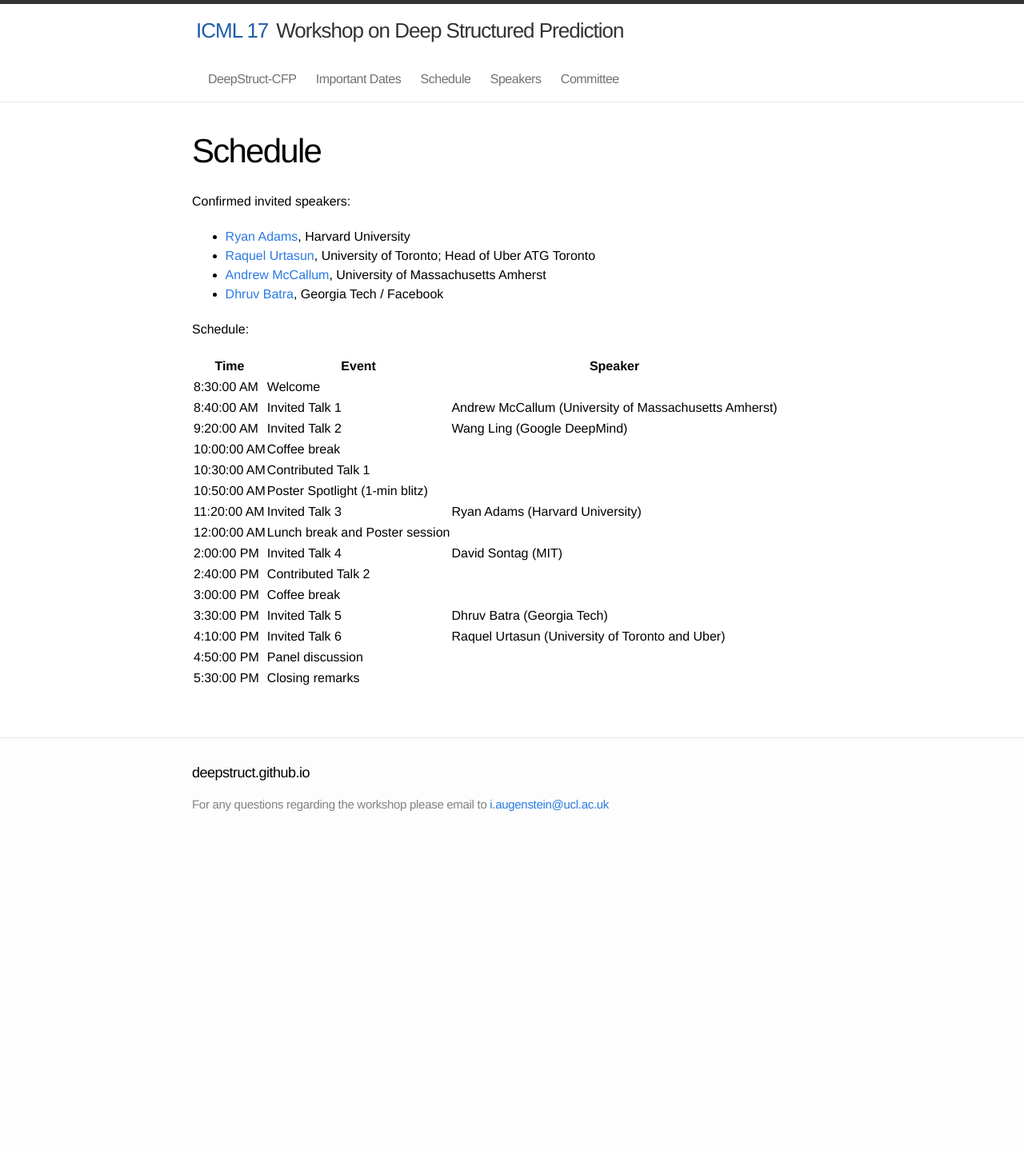
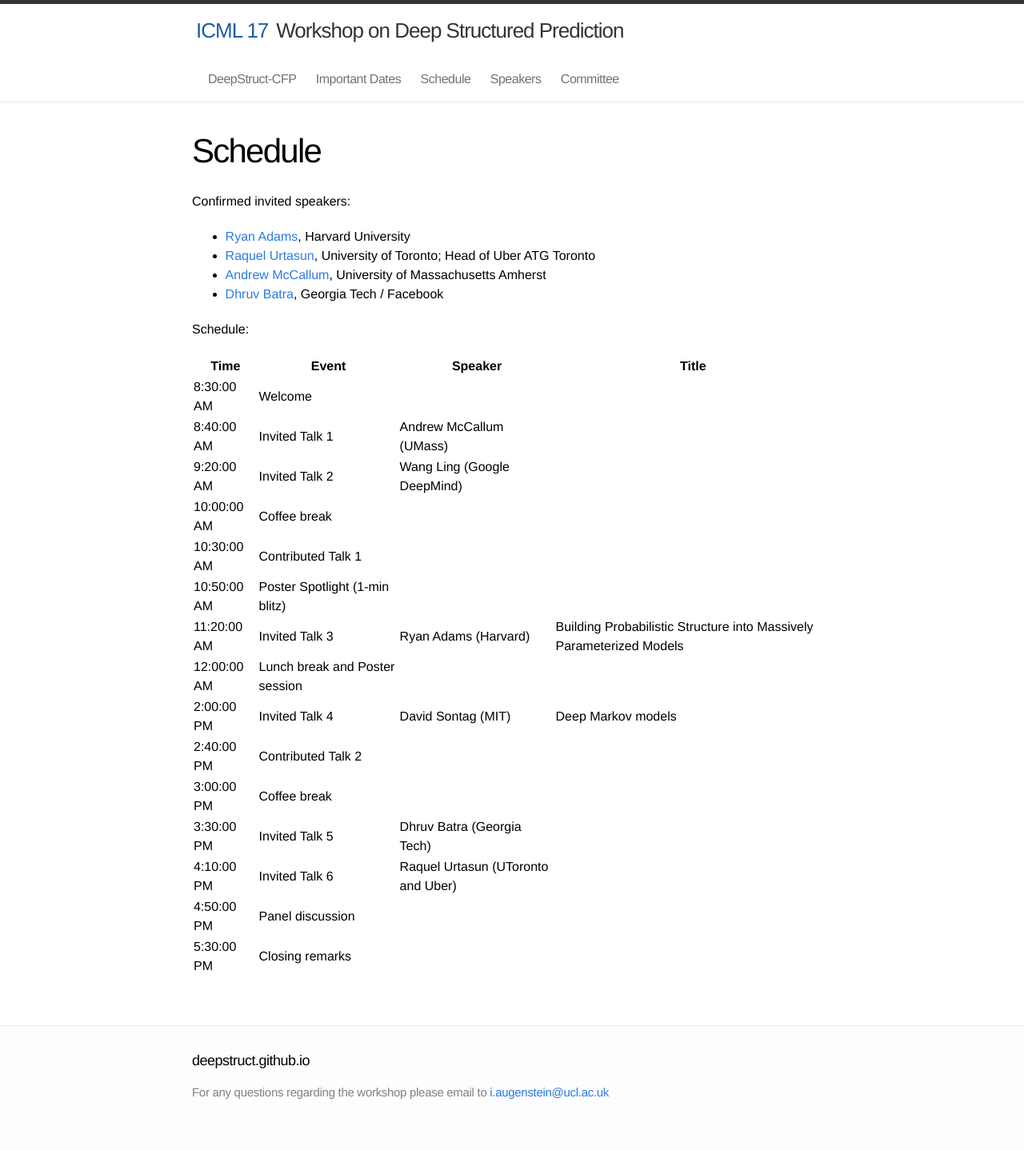
Before and after one commit to deepstruct/deepstruct.github.io, a Jekyll site: the page built from ICML17/3_schedule.md, in a window 1280 px wide. Shown: the whole page at 80% size. Built offline with Jekyll 4.4.1, drawn with Linux system fonts in a browser that asks for light colours; before the commit the page ends 1078 px from its top, so only the background shows below that.

Commit message:
Update 3_schedule.md

```diff
--- a/ICML17/3_schedule.md
+++ b/ICML17/3_schedule.md
@@ -13,20 +13,20 @@
 
 Schedule:
 
-| Time          |  Event        |  Speaker |
-| ------------- | ------------- | -------------
+| Time          |  Event        |  Speaker | Title |
+| ------------- | ------------- | -------------  |  -------------  |
 |  8:30:00 AM   |  Welcome  |
-|  8:40:00 AM | Invited Talk 1  | Andrew McCallum (University of Massachusetts Amherst) |
+|  8:40:00 AM | Invited Talk 1  | Andrew McCallum (UMass) |
 |  9:20:00 AM  |  Invited Talk 2  |  Wang Ling (Google DeepMind)  |
 |  10:00:00 AM  |  Coffee break   |
 |  10:30:00 AM  |  Contributed Talk 1   |  |
 |  10:50:00 AM  |  Poster Spotlight (1-min blitz) |    |
-|  11:20:00 AM  |  Invited Talk 3  |  Ryan Adams (Harvard University)  |
+|  11:20:00 AM  |  Invited Talk 3  |  Ryan Adams (Harvard)  | Building Probabilistic Structure into Massively Parameterized Models |
 |  12:00:00 AM  |  Lunch break and Poster session  |  |
-|  2:00:00 PM   |  Invited Talk 4  |  David Sontag (MIT)  |  |
+|  2:00:00 PM   |  Invited Talk 4  |  David Sontag (MIT)  |  Deep Markov models |
 |  2:40:00 PM   |   Contributed Talk 2  |   |
 |  3:00:00 PM   |  Coffee break  |  |
 |  3:30:00 PM   |  Invited Talk 5  |  Dhruv Batra (Georgia Tech) |
-|  4:10:00 PM   |  Invited Talk 6  |  Raquel Urtasun (University of Toronto and Uber) |
+|  4:10:00 PM   |  Invited Talk 6  |  Raquel Urtasun (UToronto and Uber) |
 |  4:50:00 PM   | Panel discussion  |
 |  5:30:00 PM   |  Closing remarks  |    |
```
